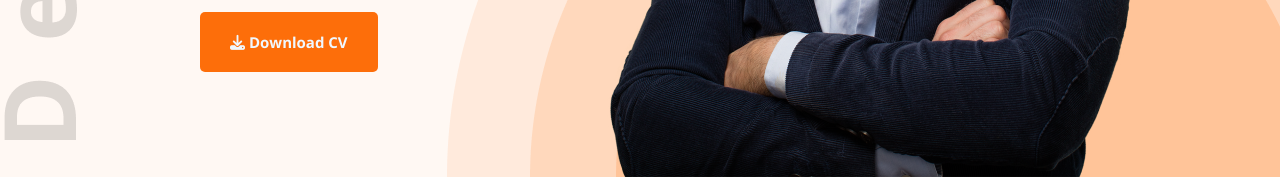
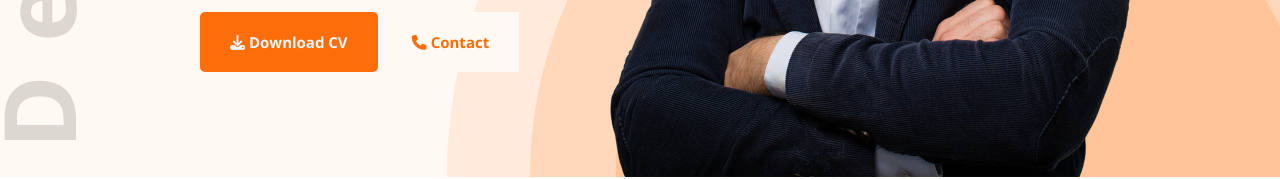
Before and after one commit to HarunBappi/developer-protfolio, a plain HTML site: page index.html in a window 1280 px wide. Shown: the part 660-839 px from the top of the page. Drawn offline with nearby package versions, Linux system fonts and the light colour scheme.

Commit message:
contact button added

```diff
--- a/index.html
+++ b/index.html
@@ -37,6 +37,9 @@
           </p>
           <button class="btn-primary">
             <i class="fa-solid fa-download"></i> Download CV
+          </button>
+          <button class="contact-button">
+            <i class="fa-solid fa-phone"></i> Contact
           </button>
         </div>
         <img src="images/hardy.png" alt="" />
--- a/styles/style.css
+++ b/styles/style.css
@@ -14,6 +14,15 @@
   color: aliceblue;
   font-size: 15px;
   font-weight: 700;
+}
+.contact-button{
+  padding: 15px 30px;
+  background: #fff8f3;
+  color: #fd6e0a;
+  font-size: 15px;
+  font-weight: 700;
+  height: 60px;
+  border: 5px #fd6e0a;
 }
 .header {
   background: #fff8f3;
```
